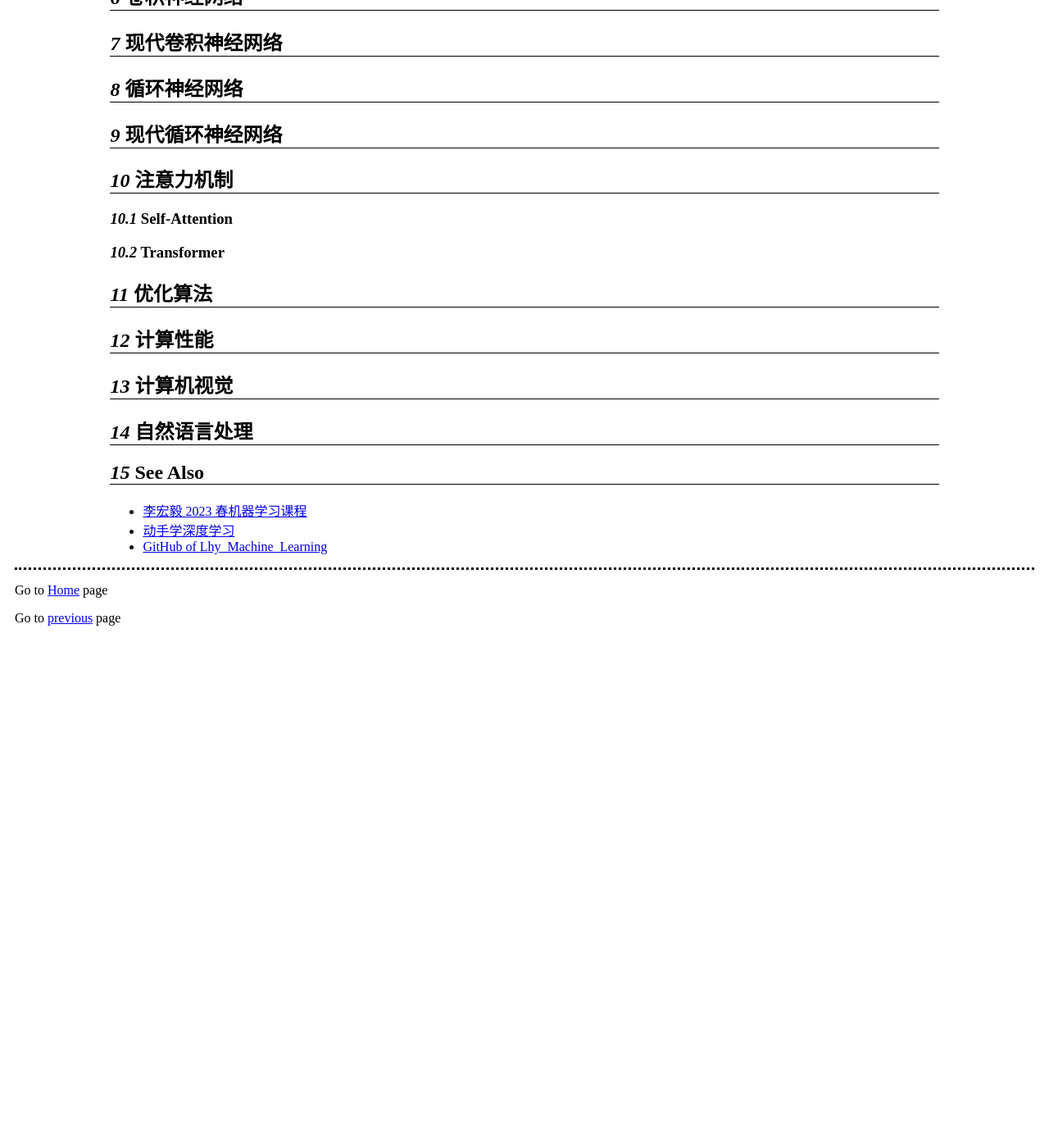
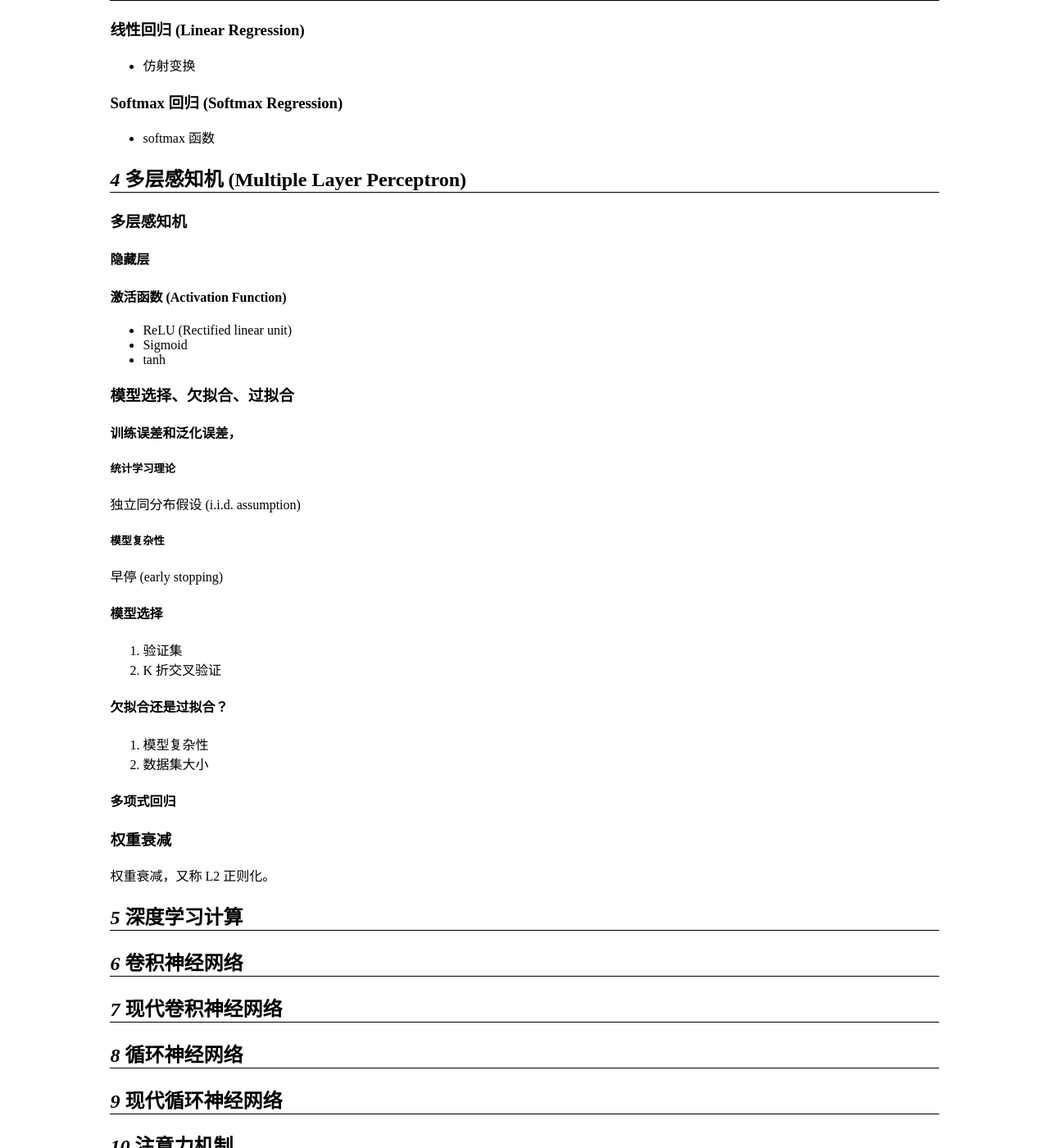
Before and after one commit to WGZ-W/wgz-w.github.io, a Jekyll site: the page built from _posts/Study/2024-12-09-deep-learning.md, in a window 1280 px wide and 1400 px high, scrolled down 1716 px. Shown: the whole window at 82% size. Built offline with Jekyll 4.4.1, drawn with Linux system fonts in a browser that asks for light colours; before the commit the page ends 2495 px from its top, so only the background shows below that; some of the changed text lies outside the part shown.

Commit message:
multiple layer perceptron

```diff
--- a/_posts/Study/2024-12-09-deep-learning.md
+++ b/_posts/Study/2024-12-09-deep-learning.md
@@ -9,6 +9,9 @@ title: "Deep Learning"
 - [Deep Learning](#deep-learning)
   - [*0* Mind Map](#0-mind-map)
   - [*1* 预备知识](#1-预备知识)
+    - [线性代数](#线性代数)
+      - [范数](#范数)
+    - [自动微分](#自动微分)
   - [*2* 导论 Introduction](#2-导论-introduction)
     - [Three Stages](#three-stages)
     - [General Loss Function](#general-loss-function)
@@ -16,7 +19,17 @@ title: "Deep Learning"
     - [线性回归 (Linear Regression)](#线性回归-linear-regression)
     - [Softmax 回归 (Softmax Regression)](#softmax-回归-softmax-regression)
   - [*4* 多层感知机 (Multiple Layer Perceptron)](#4-多层感知机-multiple-layer-perceptron)
-    - [激活函数 (Activation Function)](#激活函数-activation-function)
+    - [多层感知机](#多层感知机)
+      - [隐藏层](#隐藏层)
+      - [激活函数 (Activation Function)](#激活函数-activation-function)
+    - [模型选择、欠拟合、过拟合](#模型选择欠拟合过拟合)
+      - [训练误差和泛化误差，](#训练误差和泛化误差)
+        - [统计学习理论](#统计学习理论)
+        - [模型复杂性](#模型复杂性)
+      - [模型选择](#模型选择)
+      - [欠拟合还是过拟合？](#欠拟合还是过拟合)
+      - [多项式回归](#多项式回归)
+    - [权重衰减](#权重衰减)
   - [*5* 深度学习计算](#5-深度学习计算)
   - [*6* 卷积神经网络](#6-卷积神经网络)
   - [*7* 现代卷积神经网络](#7-现代卷积神经网络)
@@ -36,7 +49,13 @@ title: "Deep Learning"
 
 ## *1* 预备知识
 概率论，线性代数，高等数学，Pytorch，
-- 自动微分，
+
+
+### 线性代数
+#### 范数
+向量的 L2 范数，欧几里得距离，向量元素平方和的平方根。
+
+### 自动微分
 
 ## *2* 导论 Introduction
 ### Three Stages
@@ -48,6 +67,7 @@ title: "Deep Learning"
 1. 平均绝对值误差 Mean Absolute Error (MAE)
 2. 平均平方误差 Mean Square Error (MSE)
 
+
 ## *3* 线性神经网络
 ### 线性回归 (Linear Regression)
 - 仿射变换
@@ -55,11 +75,37 @@ title: "Deep Learning"
 ### Softmax 回归 (Softmax Regression)
 - softmax 函数
 
+
 ## *4* 多层感知机 (Multiple Layer Perceptron)
-### 激活函数 (Activation Function)
+
+### 多层感知机
+#### 隐藏层
+#### 激活函数 (Activation Function)
 - ReLU (Rectified linear unit)
 - Sigmoid
 - tanh
+
+### 模型选择、欠拟合、过拟合
+#### 训练误差和泛化误差，
+
+##### 统计学习理论
+独立同分布假设 (i.i.d. assumption)
+
+##### 模型复杂性
+早停 (early stopping)
+
+#### 模型选择
+1. 验证集
+2. K 折交叉验证
+
+#### 欠拟合还是过拟合？
+1. 模型复杂性
+2. 数据集大小
+
+#### 多项式回归
+
+### 权重衰减
+权重衰减，又称 L2 正则化。
 
 ## *5* 深度学习计算
 ## *6* 卷积神经网络
```
Also changed, not shown: mindmap/deep-learning.html (+1 -1 lines).
